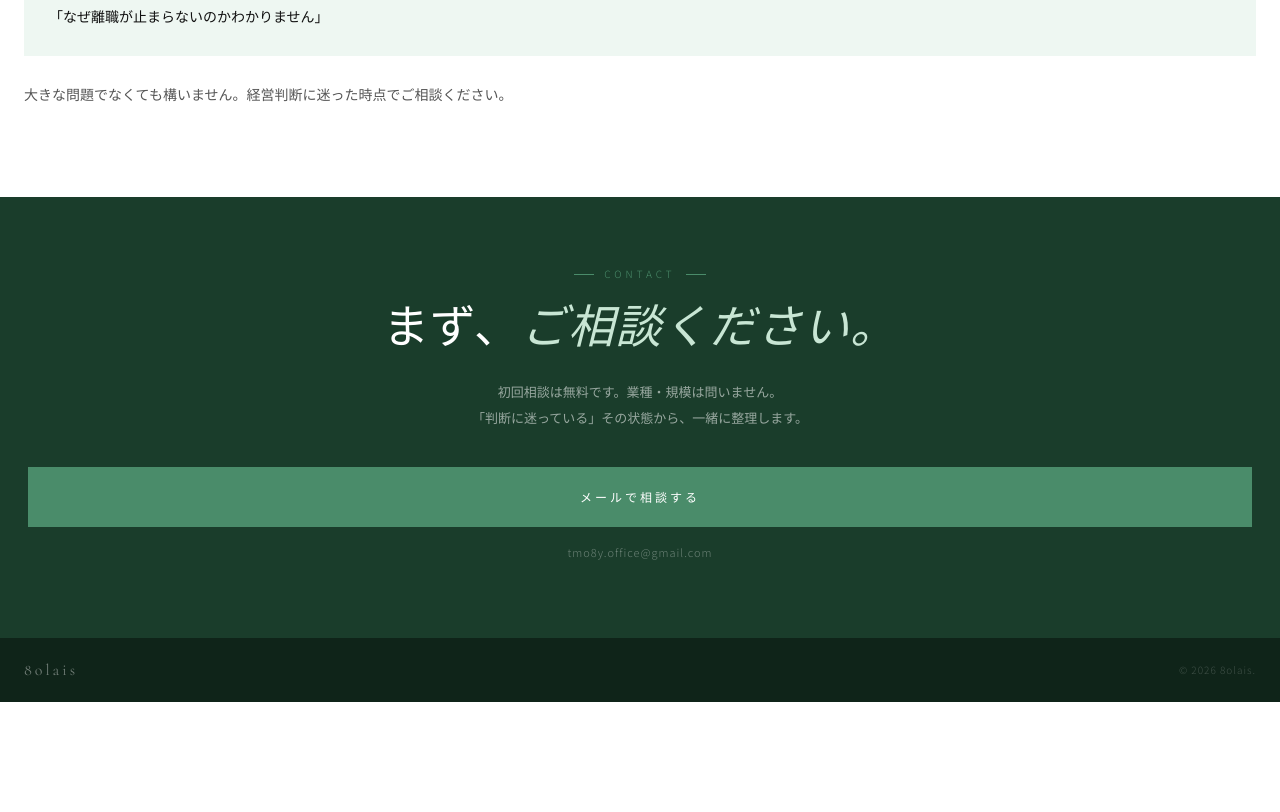
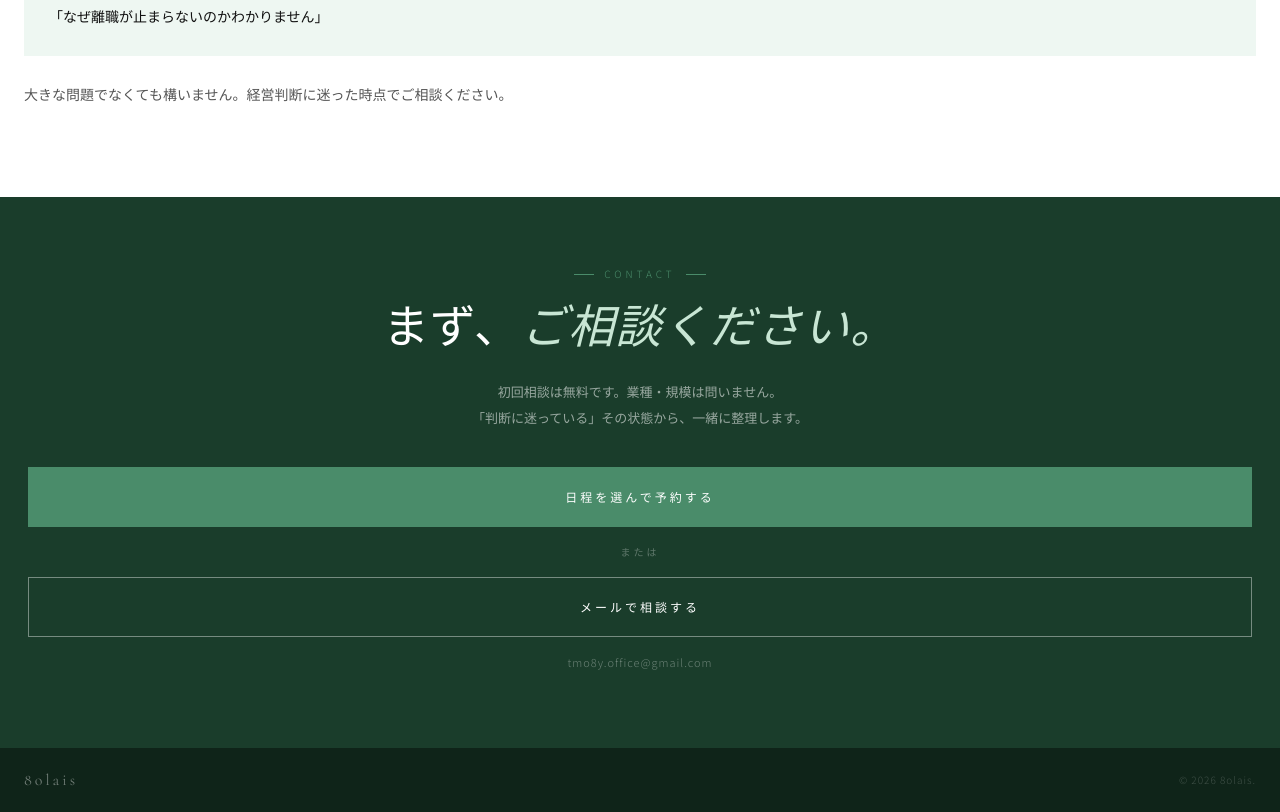
Before and after one commit to tmo8yoffice-oss/tmo8y.github.io, a plain HTML site: page index.html in a window 1280 px wide. Shown: the part 8315-9127 px from the top of the page. Before the commit the page ends 9017 px from the top, so only its background shows below. Drawn offline with nearby package versions, Linux system fonts and the light colour scheme.

Commit message:
Add files via upload

```diff
--- a/index.html
+++ b/index.html
@@ -600,6 +600,23 @@ button { -webkit-tap-highlight-color: transparent; }
 .case-body { font-size: 13px; line-height: 1.9; color: var(--mid); margin-bottom: 14px; word-break: keep-all; overflow-wrap: break-word; }
 .case-result { background: var(--g50); padding: 14px 18px; font-family: 'Cormorant Garamond', serif; font-size: 22px; color: var(--g700); }
 
+/* ── CALENDLY BUTTON ── */
+.calendly-btn {
+  display: flex; align-items: center; justify-content: center;
+  min-height: 60px; width: 100%;
+  background: transparent;
+  border: 1px solid rgba(255,255,255,0.4);
+  color: var(--white);
+  font-size: 12px; letter-spacing: 3px; text-transform: uppercase;
+  margin-bottom: 20px;
+  transition: background 0.22s;
+}
+.calendly-btn:active { background: rgba(255,255,255,0.1); }
+.contact-divider {
+  font-size: 10px; letter-spacing: 3px; text-transform: uppercase;
+  color: rgba(255,255,255,0.3); margin-bottom: 20px; text-align: center;
+}
+
 /* ── FOOTER ── */
 footer {
   background: var(--g900);
@@ -981,7 +998,9 @@ footer {
   <p class="contact-eyebrow reveal">Contact</p>
   <h2 class="contact-title reveal">まず、<em>ご相談ください。</em></h2>
   <p class="contact-sub reveal">初回相談は無料です。業種・規模は問いません。<br>「判断に迷っている」その状態から、一緒に整理します。</p>
-  <a href="mailto:tmo8y.office@gmail.com" class="contact-btn reveal">メールで相談する</a>
+  <a href="https://calendly.com/8olais-office/30min" target="_blank" rel="noopener" class="contact-btn reveal">日程を選んで予約する</a>
+  <p class="contact-divider reveal">または</p>
+  <a href="mailto:tmo8y.office@gmail.com" class="calendly-btn reveal">メールで相談する</a>
   <p class="contact-email reveal">tmo8y.office@gmail.com</p>
 </section>
 
```
